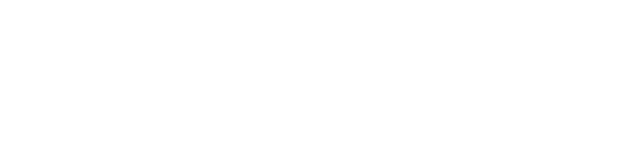
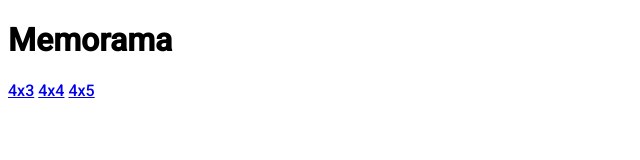
Before and after one commit to AngelRamirez30/Memorama-LigaMx, a plain HTML site: page index.html in a window 1280 px wide. Shown: the whole page, without its empty margins (0-640 px from the left). Drawn offline with Linux system fonts and the light colour scheme.

Commit message:
Creacion del header

```diff
--- a/css/styles.css
+++ b/css/styles.css
@@ -0,0 +1,7 @@
+body{
+    font-family: 'Roboto', sans-serif;
+}
+
+h1{
+    font-weight: 700;
+}
--- a/index.html
+++ b/index.html
@@ -4,9 +4,22 @@
     <meta charset="UTF-8" />
     <meta name="viewport" content="width=device-width, initial-scale=1.0" />
     <link rel="stylesheet" href="css/styles.css" />
+
+    <link rel="preconnect" href="https://fonts.googleapis.com">
+    <link rel="preconnect" href="https://fonts.gstatic.com" crossorigin>
+    <link href="https://fonts.googleapis.com/css2?family=Roboto:wght@500&display=swap" rel="stylesheet">
+
     <title>Memorama</title>
   </head>
   <body>
+    <header>
+      <h1>Memorama</h1>
+      <nav class="modos">
+        <a href="#">4x3</a>
+        <a href="#">4x4</a>
+        <a href="#">4x5</a>
+      </nav>
+    </header>
     <script src="js/app.js"></script>
   </body>
 </html>
```
